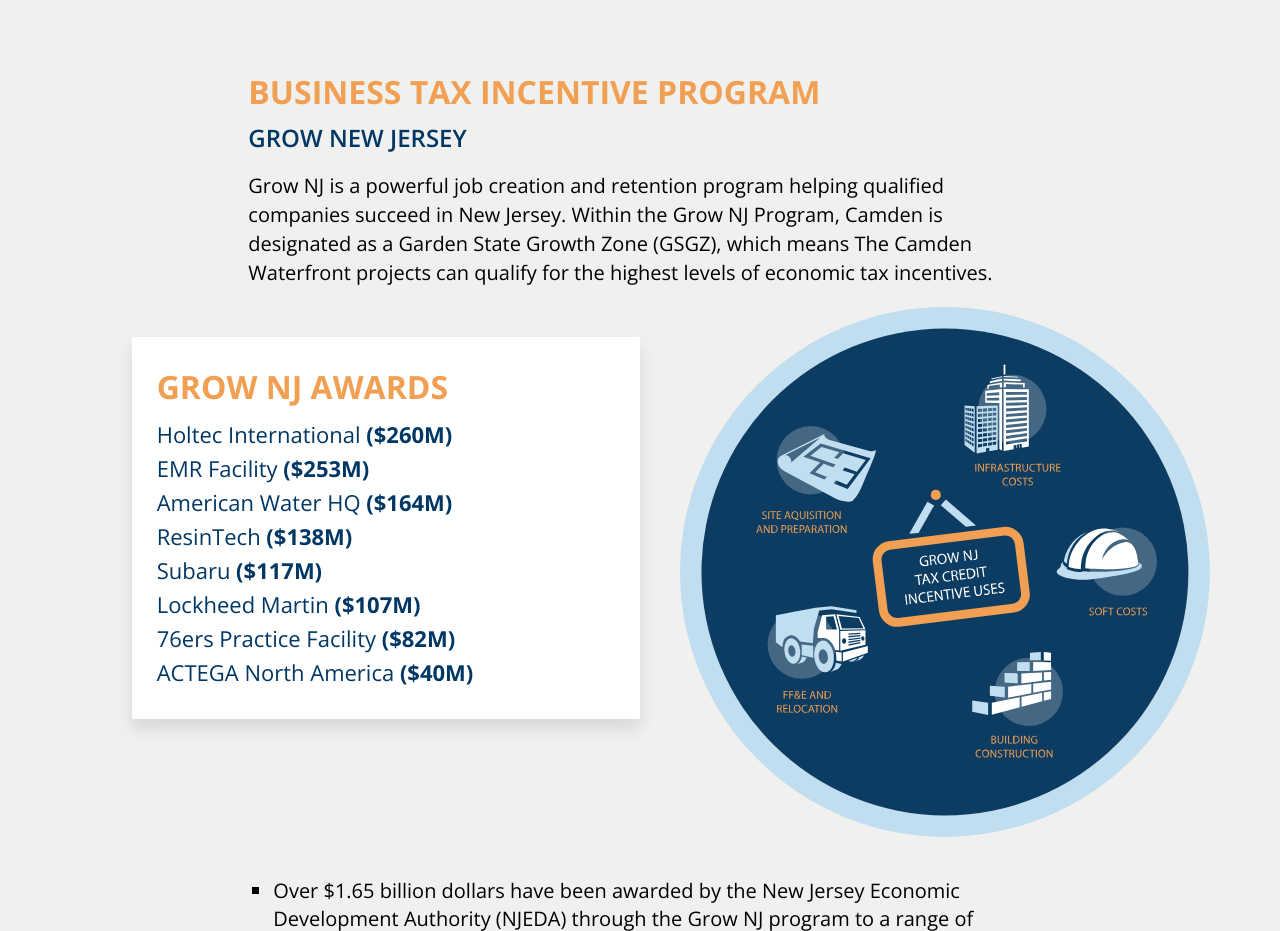
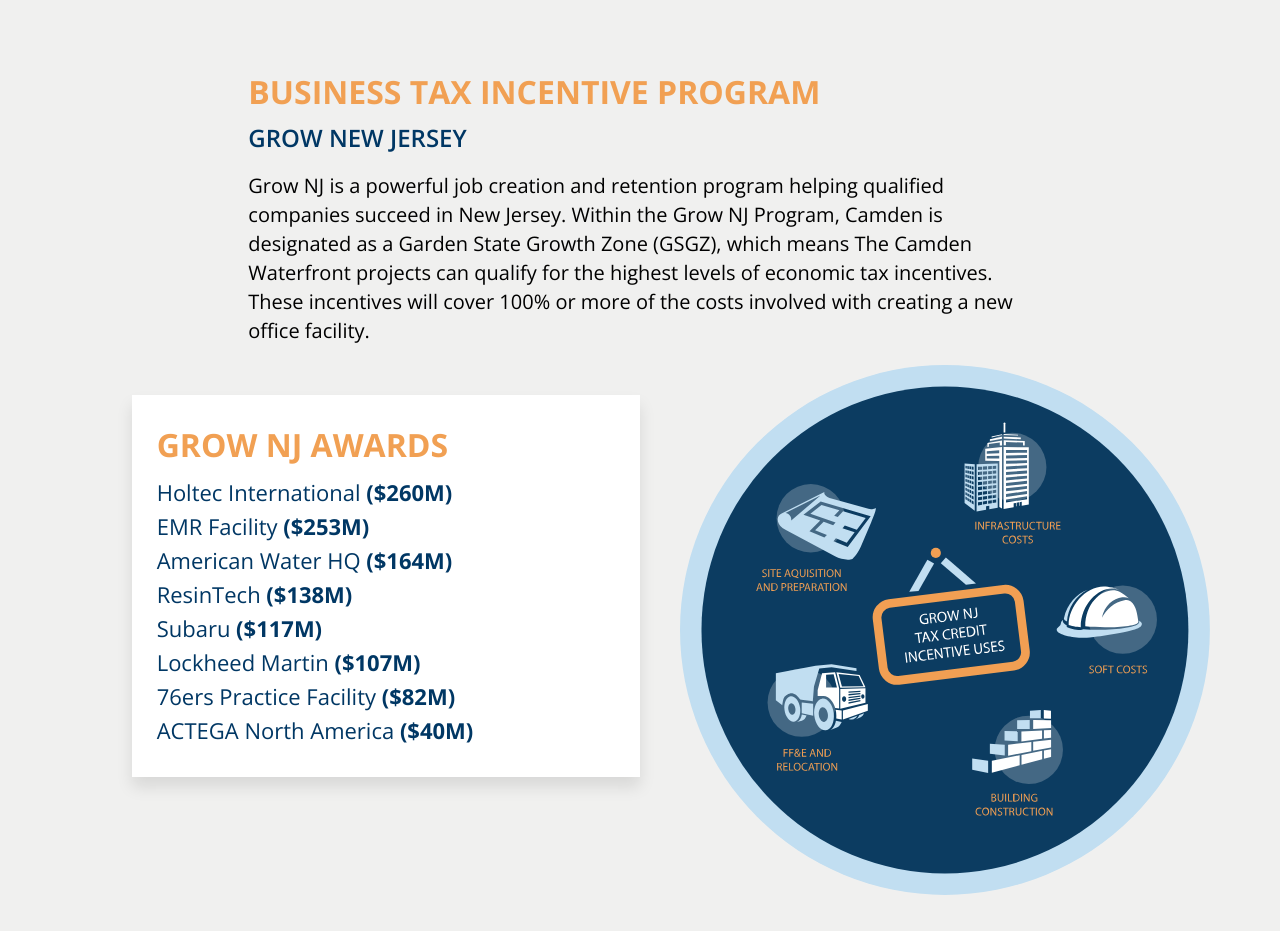
Before and after one commit to aaronfrey-freelance/PepperLillie-Camden-Waterfront, a PHP site: a page that uses tax-incentives.php in a window 1280 px wide. Shown: the part 201-1132 px from the top of the page. Run offline with PHP 8.4, Linux system fonts and the light colour scheme; some libraries are stand-ins or nearby versions.

Commit message:
client tweaks

```diff
--- a/tax-incentives.php
+++ b/tax-incentives.php
@@ -19,7 +19,7 @@
           <div class="col-md-offset-2 col-md-8">
             <h1>Business Tax Incentive Program</h1>
             <h2>Grow New Jersey</h2>
-            <p>Grow NJ is a powerful job creation and retention program helping qualified companies succeed in New Jersey.  Within the Grow NJ Program, Camden is designated as a Garden State Growth Zone (GSGZ), which means The Camden Waterfront projects can qualify for the highest levels of economic tax incentives.</p>
+            <p>Grow NJ is a powerful job creation and retention program helping qualified companies succeed in New Jersey.  Within the Grow NJ Program, Camden is designated as a Garden State Growth Zone (GSGZ), which means The Camden Waterfront projects can qualify for the highest levels of economic tax incentives. These incentives will cover 100% or more of the costs involved with creating a new office facility.</p>
           </div>
         </div><!-- .row -->
 
--- a/views.php
+++ b/views.php
@@ -25,7 +25,7 @@
 
           <div class="col-md-offset-1 col-md-10">
             <h1>Views From the Waterfront</h1>
-            <p>The Camden Waterfront is a highly visible location on the Delaware River. Each of the buildings within The Camden Waterfront Masterplan has sweeping panoramic views of the Waterfront Park, the Delaware River, the stunning Philadelphia skyline, and the classically elegant Benjamin Franklin Bridge.</p>
+            <p>The Camden Waterfront is a highly visible location on the Delaware River. Each of the building's within the masterplan has sweeping panoramic views of the Waterfront Park, the Delaware River, the stunning Philadelphia skyline, and the classically elegant Benjamin Franklin Bridge.</p>
             <div class="bottom-img">
               <img src="img/views/night-time.jpg" class="img-responsive">
               <div class="source pull-right">Darren LoPrinzi | darrenloprinzi.com</div>
```
